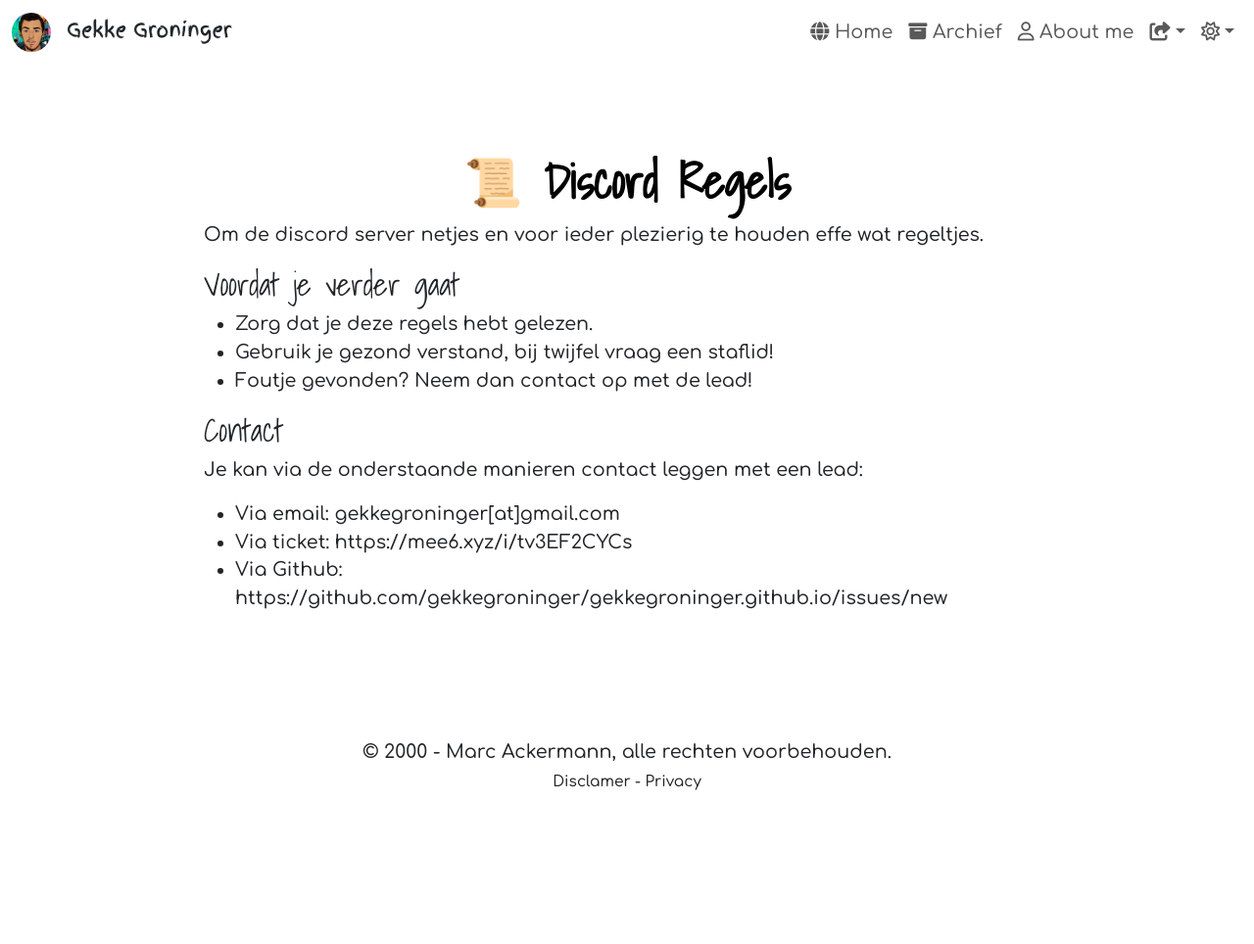
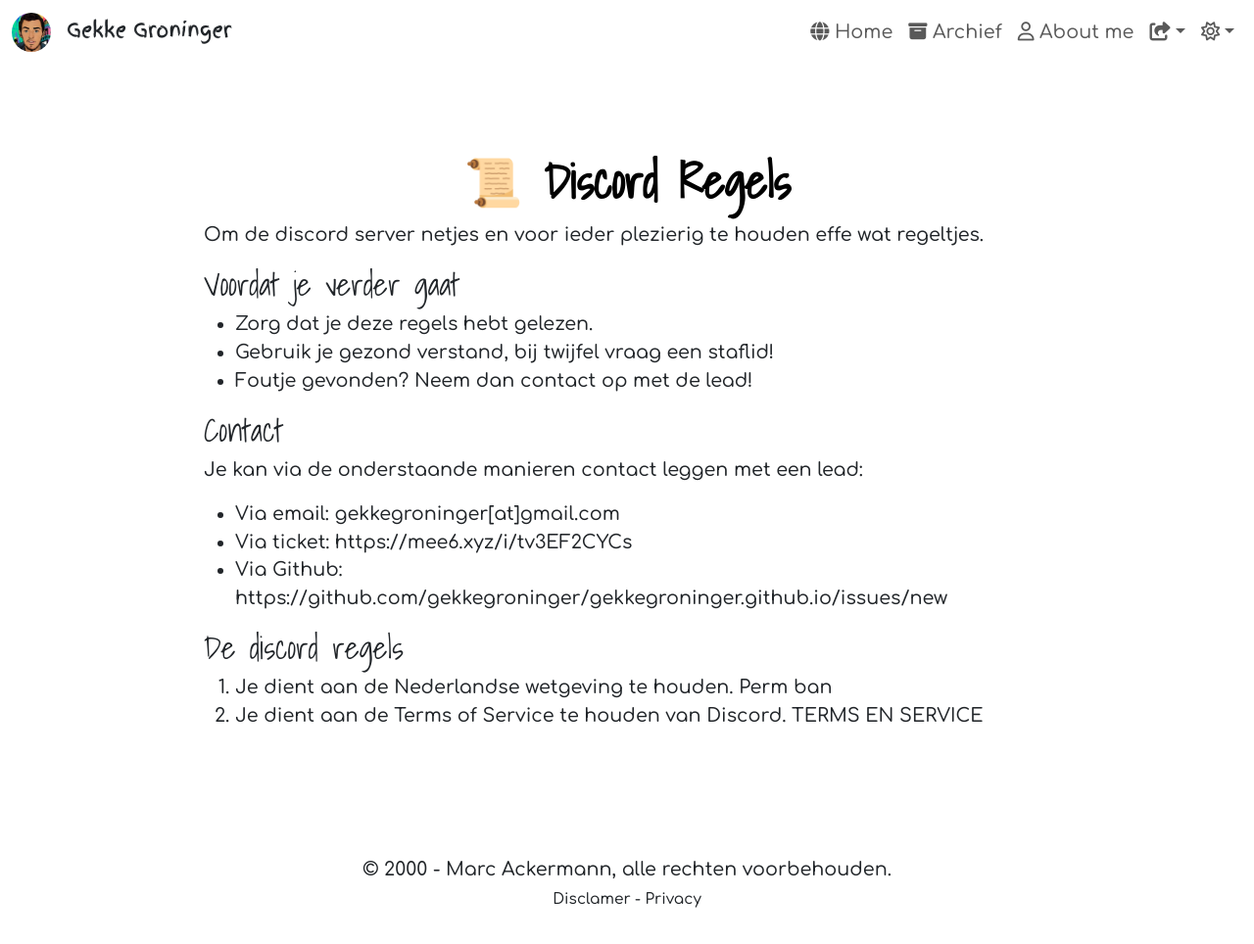
Before and after one commit to gekkegroninger/gekkegroninger.github.io, a Jekyll site: the page built from discord-regels/index.md, in a window 1280 px wide. Shown: the whole page at 98% size. Built offline with Jekyll 4.4.1, drawn with Linux system fonts in a browser that asks for light colours; nearby versions of some CDN libraries; before the commit the page ends 900 px from its top, so only the background shows below that.

Commit message:
INT. Setup

```diff
--- a/discord-regels/index.md
+++ b/discord-regels/index.md
@@ -18,3 +18,9 @@ Je kan via de onderstaande manieren contact leggen met een lead:
 * Via email: gekkegroninger[at]gmail.com
 * Via ticket: <https://mee6.xyz/i/tv3EF2CYCs>
 * Via Github: <https://github.com/gekkegroninger/gekkegroninger.github.io/issues/new>
+
+## De discord regels
+
+1. Je dient aan de Nederlandse wetgeving te houden.
+Perm ban
+2. Je dient aan de Terms of Service te houden van Discord. [TERMS EN SERVICE](https://discord.com/terms)
```
